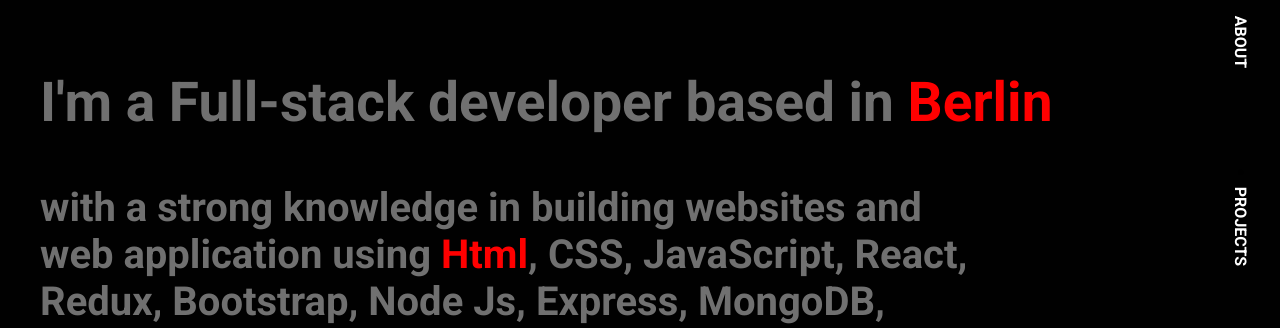
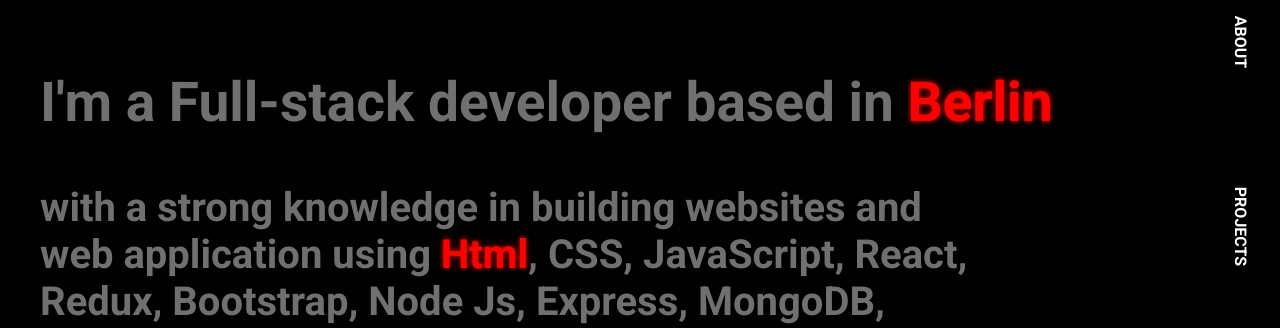
Before and after one commit to hamadagh/frontend-portfolio, a React (Create React App) app: page /about in a window 1280 px wide. In both pictures the pointer is over the element "Html". Shown: the part 174-502 px from the top of the page. Built offline with nearby package versions, Linux system fonts and the light colour scheme.

Commit message:
adding text neon effects

```diff
--- a/src/components/style.css
+++ b/src/components/style.css
@@ -200,6 +200,7 @@
 }
 .berlin {
   color: var(--color);
+  text-shadow: var(--textShadow);
 }
 
 .third-section {
@@ -254,9 +255,12 @@
 }
 .about-berlin {
   color: var(--color);
+  text-shadow: var(--textShadow);
 }
 .skill:hover {
   color: var(--color);
+  text-shadow: var(--textShadow);
+
   cursor: grab;
 }
 
@@ -281,6 +285,8 @@
 }
 .project:hover {
   color: var(--color);
+  text-shadow: var(--textShadow);
+
   cursor: pointer;
 }
 .all-projects {
```
